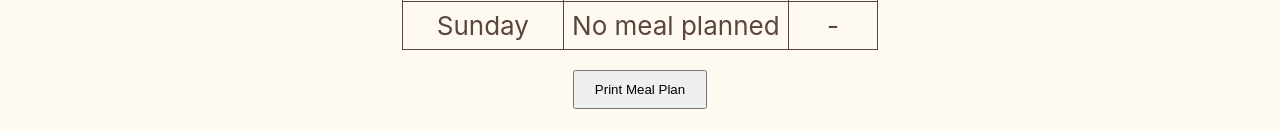
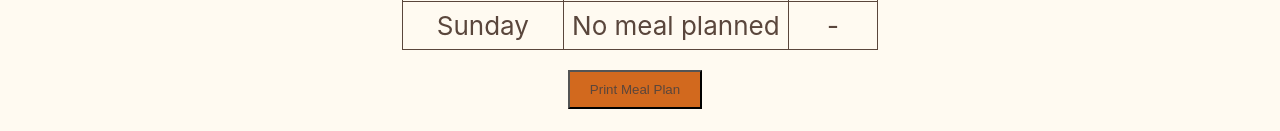
Before and after one commit to Software-Engineering-2024-Group/my-cookbook, a React (Create React App) app in the folder frontend/: page /meal in a window 1280 px wide. Shown: the part 820-951 px from the top of the page. Built offline with nearby package versions, Linux system fonts and the light colour scheme; no server answers.

Commit message:
meals plan added along with api

```diff
--- a/frontend/src/features/AppContent/HomePage/MealPage.tsx
+++ b/frontend/src/features/AppContent/HomePage/MealPage.tsx
@@ -55,7 +55,18 @@ const MealPage = () => {
           ))}
         </tbody>
       </table>
-      <button onClick={printMealPlan} style={{ marginTop: '20px', padding: '10px 20px' }}>
+      <button onClick={printMealPlan} style={{
+      backgroundColor: theme.headerColor,
+      color: theme.color,
+      marginRight: '10px',
+      transition: 'transform 0.2s ease, background-color 0.2s ease',
+      marginTop: '20px', padding: '10px 20px'
+    }} onMouseEnter={(e) =>
+        (e.currentTarget.style.backgroundColor = theme.background)
+      }
+      onMouseLeave={(e) =>
+        (e.currentTarget.style.backgroundColor = theme.headerColor)
+      }>
         Print Meal Plan
       </button>
     </div>
```
